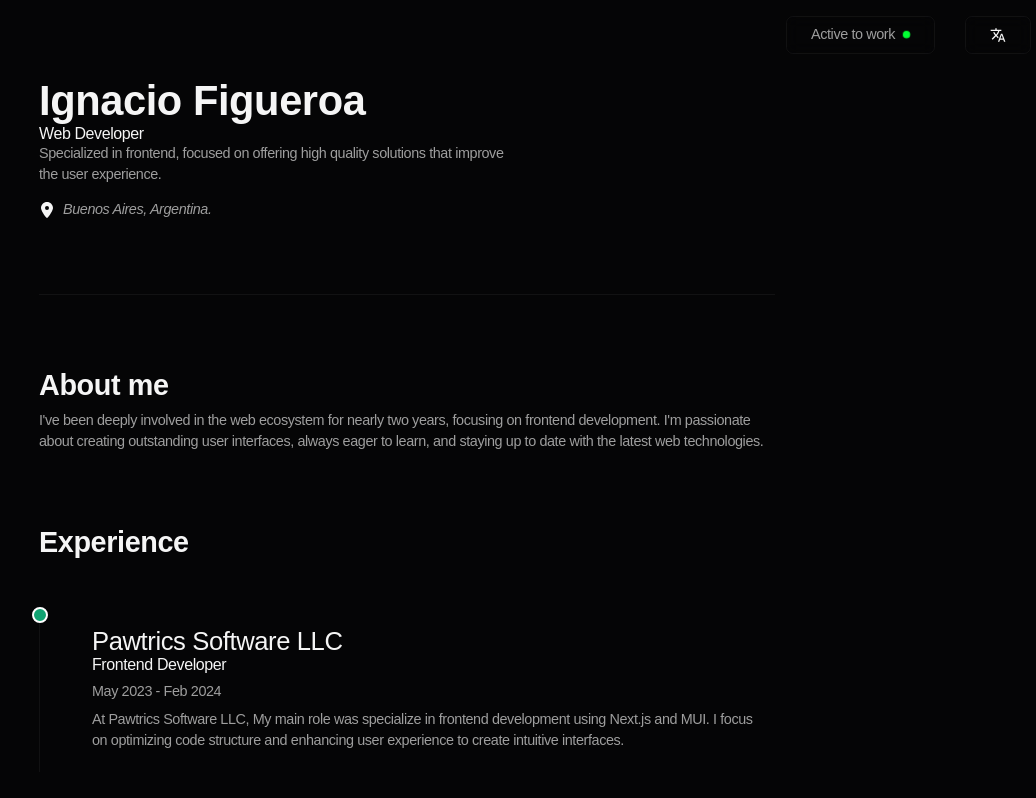
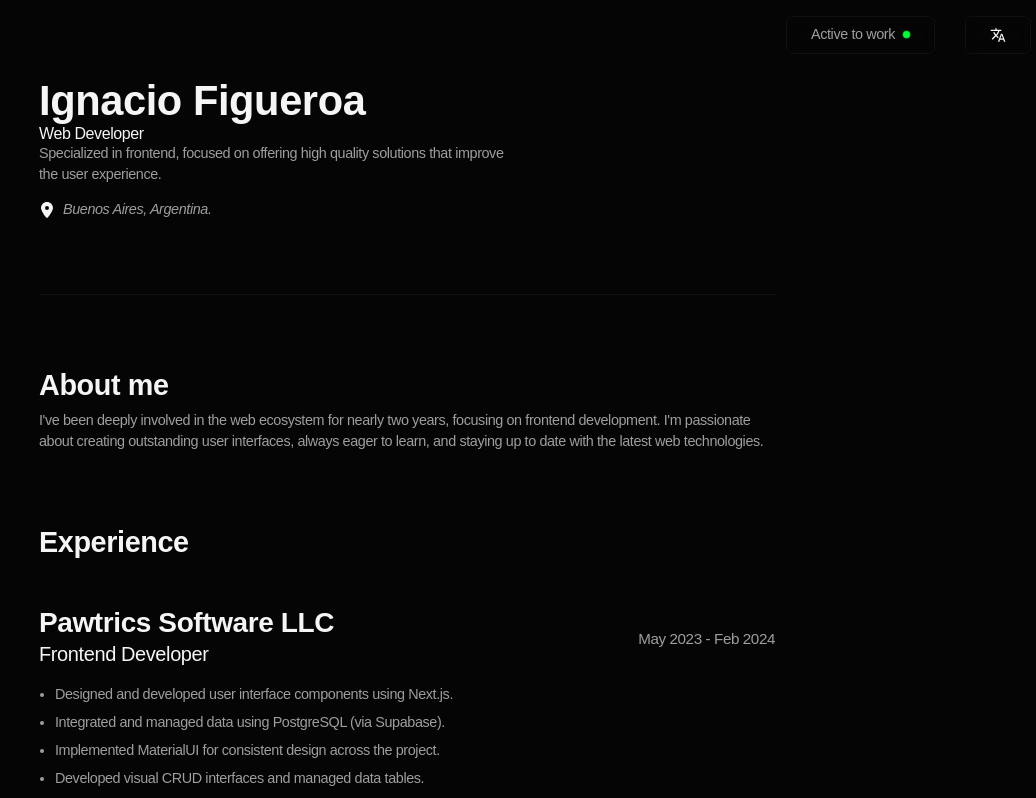
Before and after one commit to figueroaignacio/portfolio, a React (Vite) app: page / in a window 1280 px wide. Shown: the top 798 px of the page, without its empty margins (233-1269 px from the left). Built offline with nearby package versions, Linux system fonts and the light colour scheme.

Commit message:
feat: improve experience card

```diff
--- a/src/components/ExperienceCard/ExperienceCard.module.css
+++ b/src/components/ExperienceCard/ExperienceCard.module.css
@@ -1,28 +1,80 @@
-.box {
+.experienceBox {
   display: flex;
   flex-direction: column;
-  gap: 0.4rem;
-  position: relative;
-  padding: 1.25rem;
+  gap: 1rem;
+  width: 100%;
 }
 
-.content {
-  border-left: var(--border);
-  padding-left: 2rem;
+.experienceInfo {
+  display: flex;
+  justify-content: space-between;
+  align-items: center;
+  flex-wrap: wrap;
 }
 
-.box::before {
-  content: " ";
-  position: absolute;
-  width: 1rem;
-  height: 1rem;
-  border-radius: 50%;
-  right: calc(100% + 1.5rem);
-  top: 0;
-  background-color: #11a372;
-  border: 2px solid #fff;
+.experienceTitle {
+  font-size: 1.75rem;
+  font-weight: bold;
+  margin: 0;
 }
 
-.experienceCompany {
-  font-size: 1.6rem;
+.position {
+  font-size: 1.25rem;
+  margin: 0.25rem 0;
 }
+
+.date {
+  font-size: 0.95rem;
+  color: var(--text-foreground);
+}
+
+.experienceWorkItems {
+  display: flex;
+  flex-direction: column;
+  gap: 0.75rem;
+  color: var(--text-foreground);
+  font-size: 0.9rem;
+  list-style: disc;
+  margin-left: 1rem;
+}
+
+@media (max-width: 768px) {
+  .experienceInfo {
+    flex-direction: column;
+    align-items: flex-start;
+  }
+
+  .experienceTitle {
+    font-size: 1.5rem;
+  }
+
+  .position {
+    font-size: 1.1rem;
+  }
+
+  .date {
+    font-size: 0.85rem;
+  }
+
+  .experienceWorkItems {
+    font-size: 0.85rem;
+  }
+}
+
+@media (max-width: 480px) {
+  .experienceTitle {
+    font-size: 1.25rem;
+  }
+
+  .position {
+    font-size: 1rem;
+  }
+
+  .date {
+    font-size: 0.8rem;
+  }
+
+  .experienceWorkItems {
+    font-size: 0.8rem;
+  }
+}
--- a/src/components/ExperienceCard/ExperienceCard.tsx
+++ b/src/components/ExperienceCard/ExperienceCard.tsx
@@ -1,7 +1,6 @@
-// Interface
 interface ExperienceCardProps {
   company: string;
-  description: string;
+  workItems: string[];
   date: string;
   position: string;
 }
@@ -10,21 +9,29 @@ interface ExperienceCardProps {
 import styles from "./ExperienceCard.module.css";
 
 export function ExperienceCard({
-  date,
-  description,
   company,
   position,
+  date,
+  workItems,
 }: ExperienceCardProps) {
   return (
-    <div className={styles.content}>
-      <div className={styles.box}>
+    <article className={styles.experienceBox}>
+      <header className={styles.experienceInfo}>
         <div>
-          <h3 className={styles.experienceCompany}>{company}</h3>
-          <h2>{position}</h2>
+          <h3 className={styles.experienceTitle}>{company}</h3>
+          <h4 className={styles.position}>{position}</h4>
         </div>
-        <span>{date}</span>
-        <p>{description}</p>
-      </div>
-    </div>
+        <time className={styles.date} dateTime={date}>
+          {date}
+        </time>
+      </header>
+      {workItems.length > 0 && (
+        <ul className={styles.experienceWorkItems}>
+          {workItems.map((item, index) => (
+            <li key={index}>{item}</li>
+          ))}
+        </ul>
+      )}
+    </article>
   );
 }
--- a/src/locales/en/en.json
+++ b/src/locales/en/en.json
@@ -16,7 +16,13 @@
       {
         "company": "Pawtrics Software LLC",
         "date": "May 2023 - Feb 2024",
-        "description": "At Pawtrics Software LLC, My main role was specialize in frontend development using Next.js and MUI. I focus on optimizing code structure and enhancing user experience to create intuitive interfaces.",
+        "workItems": [
+          "Designed and developed user interface components using Next.js.",
+          "Integrated and managed data using PostgreSQL (via Supabase).",
+          "Implemented MaterialUI for consistent design across the project.",
+          "Developed visual CRUD interfaces and managed data tables.",
+          "Code Management with Git and GitHub"
+        ],
         "position": "Frontend Developer"
       }
     ]
--- a/src/locales/es/es.json
+++ b/src/locales/es/es.json
@@ -16,8 +16,14 @@
       {
         "company": "Pawtrics Software LLC",
         "date": "May 2023 - Feb 2024",
-        "description": "En Pawtrics Software LLC, mi rol principal fue en el Desarrollo Frontend utilizando Next.js y MUI. Mi enfoque se centró en optimizar la estructura del código y mejorar la experiencia del usuario para crear interfaces intuitivas.",
-        "position": "Desarrollador Frontend"
+        "position": "Desarrollador Frontend",
+        "workItems": [
+          "Desarrollo de componentes de interfaz de usuario utilizando Next.js.",
+          "Integración de bases de datos con PostgreSQL mediante Supabase.",
+          "Implementación del sistema de diseño MaterialUI para mejorar la consistencia visual.",
+          "Gestión de tablas y creación de interfaces CRUD optimizadas para usuarios.",
+          "Gestión de Código con Git y GitHub"
+        ]
       }
     ]
   },
--- a/src/sections/Experience/Experience.tsx
+++ b/src/sections/Experience/Experience.tsx
@@ -14,7 +14,7 @@ import styles from "./Experience.module.css";
 type ExperiencePlace = {
   company: string;
   date: string;
-  description: string;
+  workItems: string[];
   position: string;
 };
 
@@ -40,7 +40,7 @@ export function Experience() {
             key={index}
             company={place.company}
             date={place.date}
-            description={place.description}
+            workItems={place.workItems}
           />
         ))}
       </FramerH2>
```
